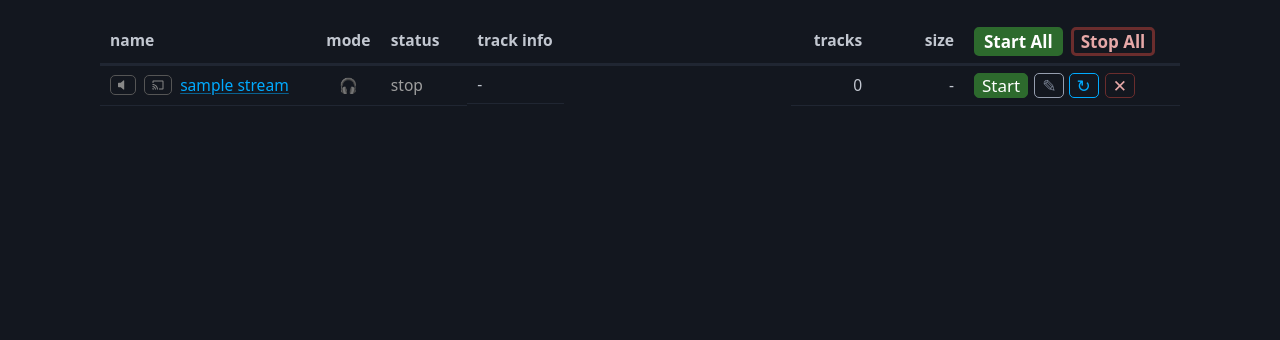
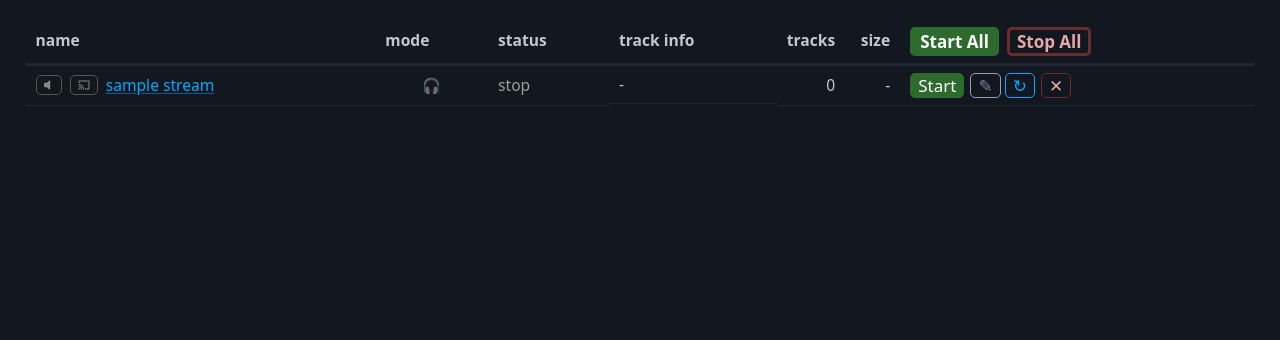
Before and after one commit to schnurlosdusche/streampeg, a Flask app: page /recordings in a window 1280 px wide. Shown: the part 126-466 px from the top of the page. Run offline with Flask 3, Linux system fonts and the light colour scheme; data comes from the database, SQL or seed files in the repository; tables that the repository leaves empty hold one stand-in row (values such as "Sample post"); data that the repository does not hold is empty; parts of the project's set-up code (start-up, migrations or seed data) failed here and were passed over; some libraries are stand-ins or nearby versions.

Commit message:
v0.0.171a: recordings table layout, edit icon, PJAX audio fix
- recordings table: table-layout auto, tracks/size columns narrower,
  track info wraps instead of pushing action buttons offscreen
- library: scissors icon replaced with pencil/edit SVG icon
- PJAX re-init: skip audio restore if track is already playing
  (prevents brief interruption when navigating to library via menu)

Co-Authored-By: Claude Opus 4.6 (1M context) <noreply@anthropic.com>

```diff
--- a/static/style.css
+++ b/static/style.css
@@ -121,30 +121,22 @@ main.container {
 /* Dashboard table */
 #streams-table {
     font-size: 0.78rem;
-    table-layout: fixed;
-    width: calc(100vw - 200px);
-    margin-left: calc((100% - (100vw - 200px)) / 2);
+    table-layout: auto;
+    width: 100%;
 }
 #streams-table th,
 #streams-table td {
-    overflow: hidden;
-    text-overflow: ellipsis;
     padding: 0.35rem 0.5rem;
+    white-space: nowrap;
 }
-#streams-table th:nth-child(1),
-#streams-table td:nth-child(1) { width: 20%; max-width: 36ch; overflow: hidden; text-overflow: ellipsis; white-space: nowrap; }     /* Name */
-#streams-table th:nth-child(2),
-#streams-table td:nth-child(2) { width: 6%; text-align: center; }  /* Modus */
-#streams-table th:nth-child(3),
-#streams-table td:nth-child(3) { width: 8%; }       /* Status */
-#streams-table th:nth-child(4),
-#streams-table td:nth-child(4) { width: 30%; max-width: 30ch; overflow: hidden; text-overflow: ellipsis; white-space: nowrap; }  /* Track */
+#streams-table td:nth-child(1) { white-space: nowrap; }                          /* Name */
+#streams-table td:nth-child(2) { text-align: center; }                          /* Mode */
+#streams-table td:nth-child(4) { white-space: normal; word-break: break-word; } /* Track — wraps */
 #streams-table th:nth-child(5),
-#streams-table td:nth-child(5) { width: 75px; text-align: right; }  /* Tracks */
+#streams-table td:nth-child(5) { text-align: right; width: 50px; }              /* Tracks */
 #streams-table th:nth-child(6),
-#streams-table td:nth-child(6) { width: 85px; text-align: right; }  /* Size */
-#streams-table th:nth-child(7) { width: 200px; white-space: nowrap; overflow: visible; }  /* Actions header */
-#streams-table td:nth-child(7) { width: 200px; white-space: nowrap; }  /* Actions */
+#streams-table td:nth-child(6) { text-align: right; width: 55px; }              /* Size */
+#streams-table td:nth-child(7) { white-space: nowrap; }                         /* Actions — never wraps */
 
 button.btn-listen {
     --pico-color: #888 !important;
```
Also changed, not shown: templates/library.html (+7 -3 lines).
